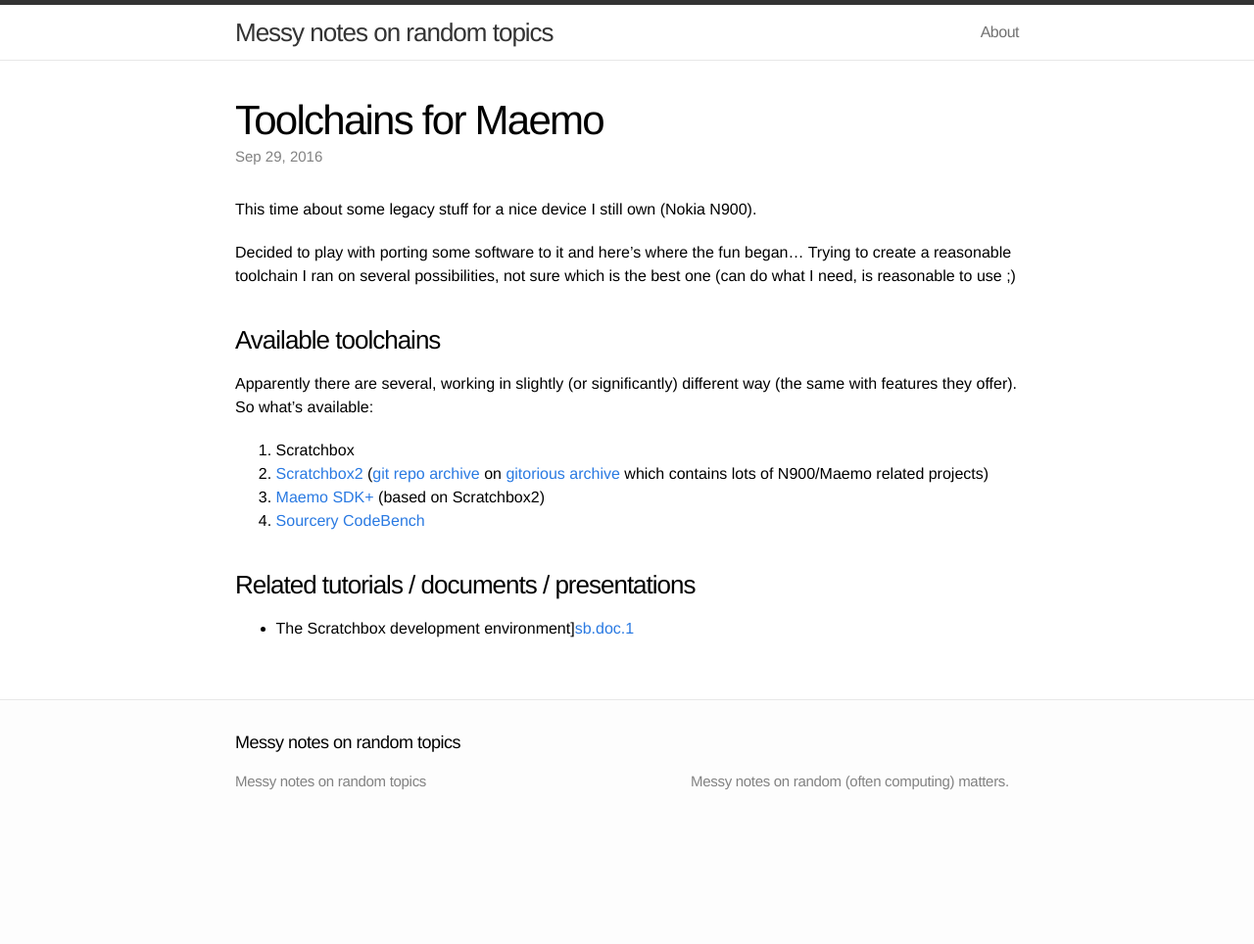
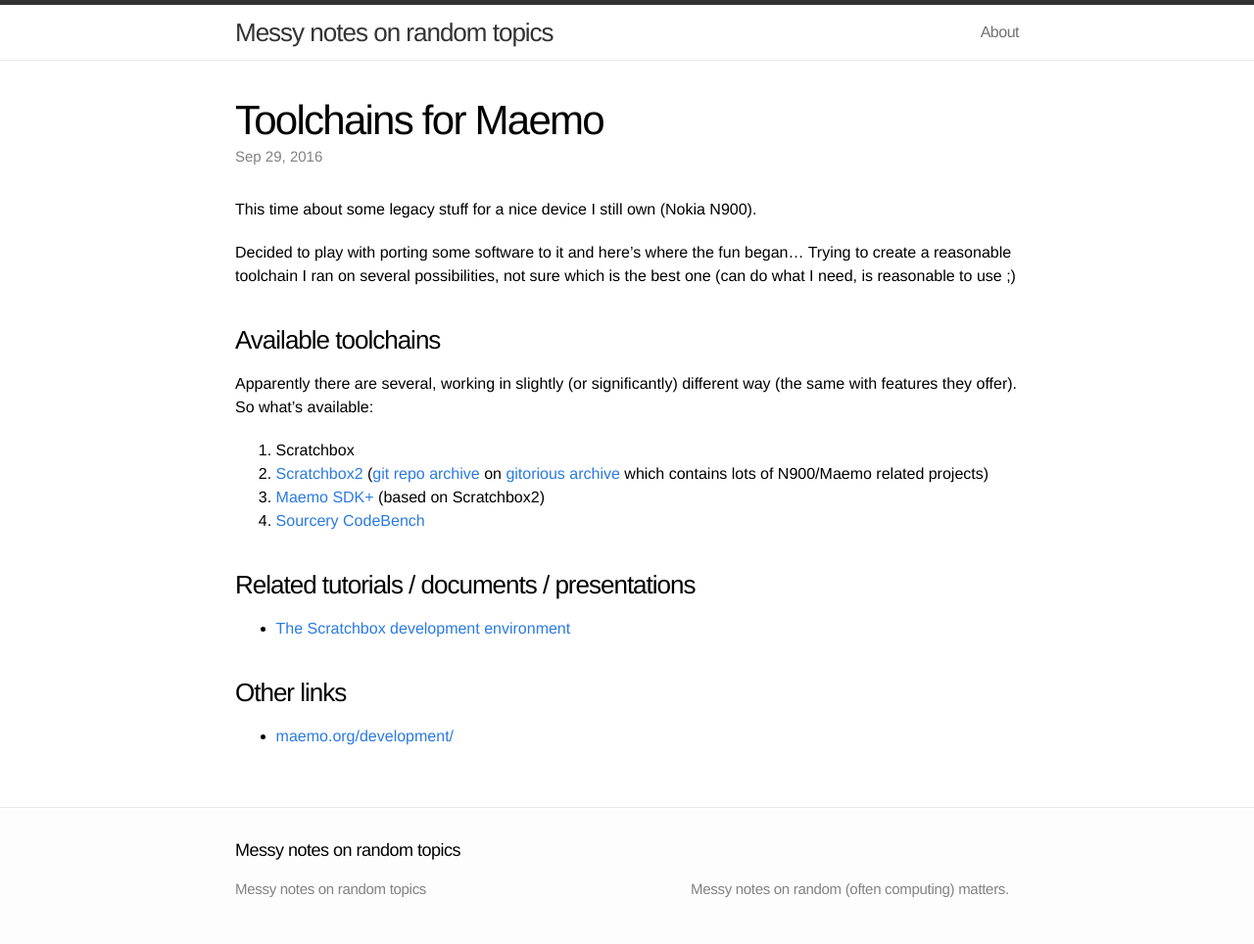
Before and after one commit to t-w/t-w.github.io, a Jekyll site: the page built from _posts/2016-09-29-toolchain_4_maemo.markdown, in a window 1280 px wide. Shown: the whole page at 98% size. Built offline with Jekyll 4.4.1, drawn with Linux system fonts in a browser that asks for light colours; before the commit the page ends 900 px from its top, so only the background shows below that.

Commit message:
Link to maemo.org

```diff
--- a/_posts/2016-09-29-toolchain_4_maemo.markdown
+++ b/_posts/2016-09-29-toolchain_4_maemo.markdown
@@ -22,8 +22,10 @@ on [gitorious archive][gitorious] which contains lots of N900/Maemo related proj
 4. [Sourcery CodeBench][codebench.1]
 
 ### Related tutorials / documents / presentations
+- [The Scratchbox development environment][sb.doc.1]
 
-- The Scratchbox development environment][sb.doc.1]
+### Other links
+- [maemo.org/development/][maemo.org.dev]
 
 
 [sb.1]: http://scratchbox.org/
@@ -33,3 +35,4 @@ on [gitorious archive][gitorious] which contains lots of N900/Maemo related proj
 [gitorious]: https://gitorious.org/
 [sdk+.1]: http://maemo-sdk.garage.maemo.org/
 [codebench.1]: https://www.mentor.com/embedded-software/sourcery-tools/sourcery-codebench/editions/lite-edition/
+[maemo.org.dev]: http://maemo.org/development/
```
